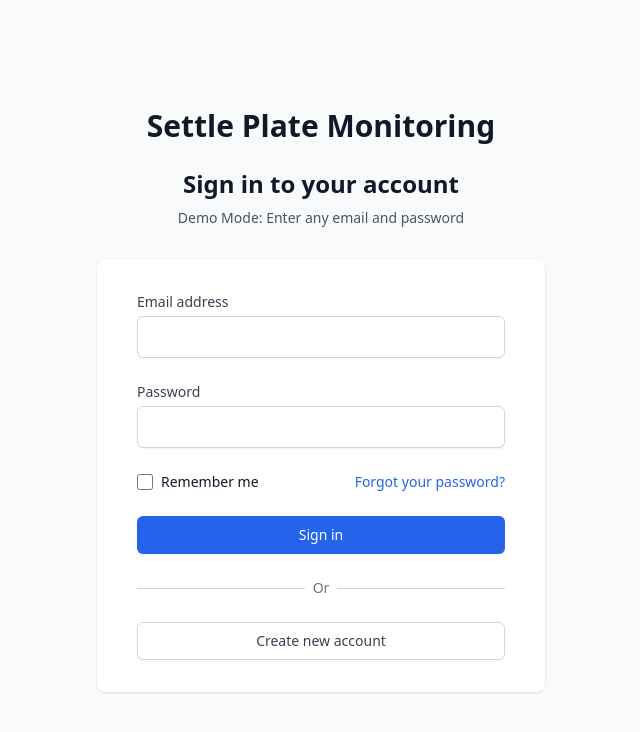
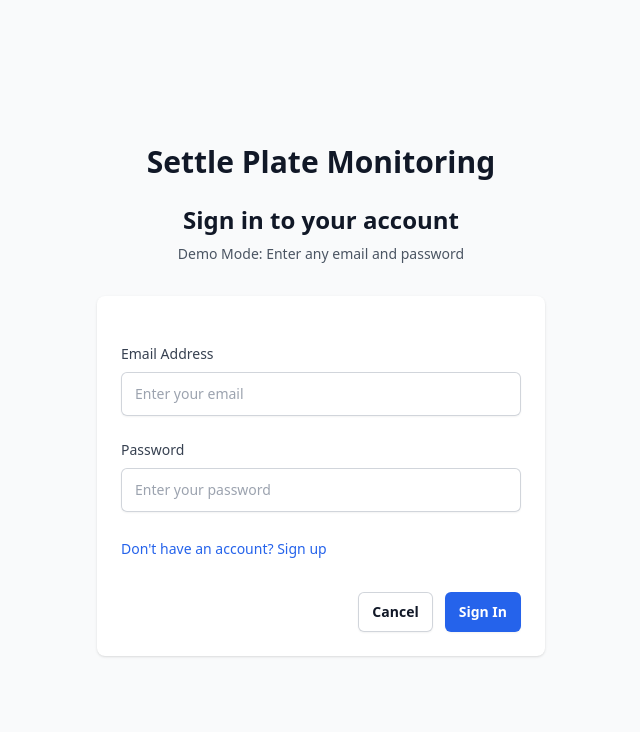
Before and after one commit to uxsm20/leucine-bolt-4, a React (Vite) app: page /login in a window 1280 px wide. Shown: the top 732 px of the page, without its empty margins (319-959 px from the left). Built offline with nearby package versions, Linux system fonts and the light colour scheme.

Commit message:
refactor: update auth forms with shared components
- Update SignInPage to use FormCard and FormInput
- Update SignUpPage to use FormCard, FormInput, and FormSelect
- Add consistent spacing and error handling
- Add password confirmation validation

```diff
--- a/src/components/auth/SignInPage.tsx
+++ b/src/components/auth/SignInPage.tsx
@@ -1,5 +1,7 @@
 import React, { useState } from 'react';
 import { Link, useNavigate } from 'react-router-dom';
+import { FormCard } from '../shared/forms/FormCard';
+import { FormInput } from '../shared/forms/FormInput';
 
 interface Props {
   onLogin: () => void;
@@ -29,6 +31,10 @@ export const SignInPage: React.FC<Props> = ({ onLogin }) => {
     }
   };
 
+  const handleCancel = () => {
+    navigate('/');
+  };
+
   return (
     <div className="min-h-screen bg-gray-50 flex flex-col justify-center py-12 sm:px-6 lg:px-8">
       <div className="sm:mx-auto sm:w-full sm:max-w-md">
@@ -44,101 +50,48 @@ export const SignInPage: React.FC<Props> = ({ onLogin }) => {
       </div>
 
       <div className="mt-8 sm:mx-auto sm:w-full sm:max-w-md">
-        <div className="bg-white py-8 px-4 shadow sm:rounded-lg sm:px-10">
-          <form className="space-y-6" onSubmit={handleSubmit}>
+        <FormCard
+          title=""
+          onSubmit={handleSubmit}
+          onCancel={handleCancel}
+          submitLabel="Sign In"
+          isSubmitting={isLoading}
+        >
+          <div className="space-y-6">
             {error && (
-              <div className="bg-red-50 border border-red-400 text-red-700 px-4 py-3 rounded relative">
-                {error}
-              </div>
+              <div className="text-sm text-red-600">{error}</div>
             )}
 
-            <div>
-              <label htmlFor="email" className="block text-sm font-medium text-gray-700">
-                Email address
-              </label>
-              <div className="mt-1">
-                <input
-                  id="email"
-                  name="email"
-                  type="email"
-                  autoComplete="email"
-                  required
-                  value={email}
-                  onChange={(e) => setEmail(e.target.value)}
-                  className="appearance-none block w-full px-3 py-2 border border-gray-300 rounded-md shadow-sm placeholder-gray-400 focus:outline-none focus:ring-blue-500 focus:border-blue-500"
-                />
-              </div>
-            </div>
+            <FormInput
+              type="email"
+              label="Email Address"
+              value={email}
+              onChange={(value) => setEmail(value)}
+              required
+              placeholder="Enter your email"
+              autoComplete="email"
+            />
+
+            <FormInput
+              type="password"
+              label="Password"
+              value={password}
+              onChange={(value) => setPassword(value)}
+              required
+              placeholder="Enter your password"
+              autoComplete="current-password"
+            />
 
             <div>
-              <label htmlFor="password" className="block text-sm font-medium text-gray-700">
-                Password
-              </label>
-              <div className="mt-1">
-                <input
-                  id="password"
-                  name="password"
-                  type="password"
-                  autoComplete="current-password"
-                  required
-                  value={password}
-                  onChange={(e) => setPassword(e.target.value)}
-                  className="appearance-none block w-full px-3 py-2 border border-gray-300 rounded-md shadow-sm placeholder-gray-400 focus:outline-none focus:ring-blue-500 focus:border-blue-500"
-                />
-              </div>
-            </div>
-
-            <div className="flex items-center justify-between">
-              <div className="flex items-center">
-                <input
-                  id="remember-me"
-                  name="remember-me"
-                  type="checkbox"
-                  className="h-4 w-4 text-blue-600 focus:ring-blue-500 border-gray-300 rounded"
-                />
-                <label htmlFor="remember-me" className="ml-2 block text-sm text-gray-900">
-                  Remember me
-                </label>
-              </div>
-
-              <div className="text-sm">
-                <a href="#" className="font-medium text-blue-600 hover:text-blue-500">
-                  Forgot your password?
-                </a>
-              </div>
-            </div>
-
-            <div>
-              <button
-                type="submit"
-                disabled={isLoading}
-                className="w-full flex justify-center py-2 px-4 border border-transparent rounded-md shadow-sm text-sm font-medium text-white bg-blue-600 hover:bg-blue-700 focus:outline-none focus:ring-2 focus:ring-offset-2 focus:ring-blue-500 disabled:opacity-50"
-              >
-                {isLoading ? 'Signing in...' : 'Sign in'}
-              </button>
-            </div>
-          </form>
-
-          <div className="mt-6">
-            <div className="relative">
-              <div className="absolute inset-0 flex items-center">
-                <div className="w-full border-t border-gray-300" />
-              </div>
-              <div className="relative flex justify-center text-sm">
-                <span className="px-2 bg-white text-gray-500">Or</span>
-              </div>
-            </div>
-
-            <div className="mt-6">
               <Link
                 to="/signup"
-                className="w-full flex justify-center py-2 px-4 border border-gray-300 rounded-md shadow-sm text-sm font-medium text-gray-700 bg-white hover:bg-gray-50 focus:outline-none focus:ring-2 focus:ring-offset-2 focus:ring-blue-500"
+                className="text-sm font-medium text-blue-600 hover:text-blue-500"
               >
-                Create new account
+                Don't have an account? Sign up
               </Link>
             </div>
           </div>
-        </div>
+        </FormCard>
       </div>
     </div>
   );
--- a/src/components/auth/SignUpPage.tsx
+++ b/src/components/auth/SignUpPage.tsx
@@ -1,5 +1,8 @@
 import React, { useState } from 'react';
 import { Link, useNavigate } from 'react-router-dom';
+import { FormCard } from '../shared/forms/FormCard';
+import { FormInput } from '../shared/forms/FormInput';
+import { FormSelect } from '../shared/forms/FormSelect';
 
 export const SignUpPage: React.FC = () => {
   const navigate = useNavigate();
@@ -15,8 +18,7 @@ export const SignUpPage: React.FC = () => {
   const [error, setError] = useState<string | null>(null);
   const [isLoading, setIsLoading] = useState(false);
 
-  const handleChange = (e: React.ChangeEvent<HTMLInputElement | HTMLSelectElement>) => {
-    const { name, value } = e.target;
+  const handleChange = (name: string) => (value: string) => {
     setFormData(prev => ({
       ...prev,
       [name]: value
@@ -46,6 +48,24 @@ export const SignUpPage: React.FC = () => {
     }
   };
 
+  const handleCancel = () => {
+    navigate('/signin');
+  };
+
+  const roles = [
+    { value: 'operator', label: 'Operator' },
+    { value: 'supervisor', label: 'Supervisor' },
+    { value: 'manager', label: 'Manager' },
+    { value: 'admin', label: 'Administrator' }
+  ];
+
+  const departments = [
+    { value: 'production', label: 'Production' },
+    { value: 'quality', label: 'Quality Control' },
+    { value: 'maintenance', label: 'Maintenance' },
+    { value: 'rd', label: 'R&D' }
+  ];
+
   return (
     <div className="min-h-screen bg-gray-50 flex flex-col justify-center py-12 sm:px-6 lg:px-8">
       <div className="sm:mx-auto sm:w-full sm:max-w-md">
@@ -58,162 +78,95 @@ export const SignUpPage: React.FC = () => {
       </div>
 
       <div className="mt-8 sm:mx-auto sm:w-full sm:max-w-md">
-        <div className="bg-white py-8 px-4 shadow sm:rounded-lg sm:px-10">
-          <form className="space-y-6" onSubmit={handleSubmit}>
+        <FormCard
+          title=""
+          onSubmit={handleSubmit}
+          onCancel={handleCancel}
+          submitLabel="Sign Up"
+          isSubmitting={isLoading}
+        >
+          <div className="space-y-6">
             {error && (
-              <div className="bg-red-50 border border-red-400 text-red-700 px-4 py-3 rounded relative">
-                {error}
-              </div>
+              <div className="text-sm text-red-600">{error}</div>
             )}
 
             <div className="grid grid-cols-2 gap-4">
-              <div>
-                <label htmlFor="firstName" className="block text-sm font-medium text-gray-700">
-                  First Name
-                </label>
-                <input
-                  type="text"
-                  name="firstName"
-                  id="firstName"
-                  required
-                  value={formData.firstName}
-                  onChange={handleChange}
-                  className="mt-1 block w-full border border-gray-300 rounded-md shadow-sm py-2 px-3 focus:outline-none focus:ring-blue-500 focus:border-blue-500"
-                />
-              </div>
+              <FormInput
+                label="First Name"
+                value={formData.firstName}
+                onChange={handleChange('firstName')}
+                required
+                placeholder="Enter first name"
+              />
 
-              <div>
-                <label htmlFor="lastName" className="block text-sm font-medium text-gray-700">
-                  Last Name
-                </label>
-                <input
-                  type="text"
-                  name="lastName"
-                  id="lastName"
-                  required
-                  value={formData.lastName}
-                  onChange={handleChange}
-                  className="mt-1 block w-full border border-gray-300 rounded-md shadow-sm py-2 px-3 focus:outline-none focus:ring-blue-500 focus:border-blue-500"
-                />
-              </div>
-            </div>
-
-            <div>
-              <label htmlFor="email" className="block text-sm font-medium text-gray-700">
-                Email address
-              </label>
-              <input
-                type="email"
-                name="email"
-                id="email"
+              <FormInput
+                label="Last Name"
+                value={formData.lastName}
+                onChange={handleChange('lastName')}
                 required
-                value={formData.email}
-                onChange={handleChange}
-                className="mt-1 block w-full border border-gray-300 rounded-md shadow-sm py-2 px-3 focus:outline-none focus:ring-blue-500 focus:border-blue-500"
+                placeholder="Enter last name"
               />
             </div>
 
-            <div>
-              <label htmlFor="role" className="block text-sm font-medium text-gray-700">
-                Role
-              </label>
-              <select
-                name="role"
-                id="role"
-                required
-                value={formData.role}
-                onChange={handleChange}
-                className="mt-1 block w-full border border-gray-300 rounded-md shadow-sm py-2 px-3 focus:outline-none focus:ring-blue-500 focus:border-blue-500"
-              >
-                <option value="">Select Role</option>
-                <option value="operator">Operator</option>
-                <option value="supervisor">Supervisor</option>
-                <option value="qa">QA Personnel</option>
-                <option value="admin">Administrator</option>
-              </select>
-            </div>
+            <FormInput
+              type="email"
+              label="Email Address"
+              value={formData.email}
+              onChange={handleChange('email')}
+              required
+              placeholder="Enter your email"
+              autoComplete="email"
+            />
+
+            <FormInput
+              type="password"
+              label="Password"
+              value={formData.password}
+              onChange={handleChange('password')}
+              required
+              placeholder="Enter password"
+              autoComplete="new-password"
+            />
+
+            <FormInput
+              type="password"
+              label="Confirm Password"
+              value={formData.confirmPassword}
+              onChange={handleChange('confirmPassword')}
+              required
+              placeholder="Confirm password"
+              autoComplete="new-password"
+              error={formData.confirmPassword !== '' && formData.password !== formData.confirmPassword ? 'Passwords do not match' : undefined}
+            />
+
+            <FormSelect
+              label="Role"
+              value={formData.role}
+              onChange={handleChange('role')}
+              options={roles}
+              placeholder="Select your role"
+              required
+            />
+
+            <FormSelect
+              label="Department"
+              value={formData.department}
+              onChange={handleChange('department')}
+              options={departments}
+              placeholder="Select your department"
+              required
+            />
 
             <div>
-              <label htmlFor="department" className="block text-sm font-medium text-gray-700">
-                Department
-              </label>
-              <select
-                name="department"
-                id="department"
-                required
-                value={formData.department}
-                onChange={handleChange}
-                className="mt-1 block w-full border border-gray-300 rounded-md shadow-sm py-2 px-3 focus:outline-none focus:ring-blue-500 focus:border-blue-500"
-              >
-                <option value="">Select Department</option>
-                <option value="production">Production</option>
-                <option value="quality">Quality Control</option>
-                <option value="microbiology">Microbiology</option>
-                <option value="validation">Validation</option>
-              </select>
-            </div>
-
-            <div>
-              <label htmlFor="password" className="block text-sm font-medium text-gray-700">
-                Password
-              </label>
-              <input
-                type="password"
-                name="password"
-                id="password"
-                required
-                value={formData.password}
-                onChange={handleChange}
-                className="mt-1 block w-full border border-gray-300 rounded-md shadow-sm py-2 px-3 focus:outline-none focus:ring-blue-500 focus:border-blue-500"
-              />
-            </div>
-
-            <div>
-              <label htmlFor="confirmPassword" className="block text-sm font-medium text-gray-700">
-                Confirm Password
-              </label>
-              <input
-                type="password"
-                name="confirmPassword"
-                id="confirmPassword"
-                required
-                value={formData.confirmPassword}
-                onChange={handleChange}
-                className="mt-1 block w-full border border-gray-300 rounded-md shadow-sm py-2 px-3 focus:outline-none focus:ring-blue-500 focus:border-blue-500"
-              />
-            </div>
-
-            <div>
-              <button
-                type="submit"
-                disabled={isLoading}
-                className="w-full flex justify-center py-2 px-4 border border-transparent rounded-md shadow-sm text-sm font-medium text-white bg-blue-600 hover:bg-blue-700 focus:outline-none focus:ring-2 focus:ring-offset-2 focus:ring-blue-500 disabled:opacity-50"
-              >
-                {isLoading ? 'Creating account...' : 'Create account'}
-              </button>
-            </div>
-          </form>
-
-          <div className="mt-6">
-            <div className="relative">
-              <div className="absolute inset-0 flex items-center">
-                <div className="w-full border-t border-gray-300" />
-              </div>
-              <div className="relative flex justify-center text-sm">
-                <span className="px-2 bg-white text-gray-500">Already have an account?</span>
-              </div>
-            </div>
-
-            <div className="mt-6">
               <Link
                 to="/signin"
-                className="w-full flex justify-center py-2 px-4 border border-gray-300 rounded-md shadow-sm text-sm font-medium text-gray-700 bg-white hover:bg-gray-50 focus:outline-none focus:ring-2 focus:ring-offset-2 focus:ring-blue-500"
+                className="text-sm font-medium text-blue-600 hover:text-blue-500"
               >
-                Sign in instead
+                Already have an account? Sign in
               </Link>
             </div>
           </div>
-        </div>
+        </FormCard>
       </div>
     </div>
   );
```
